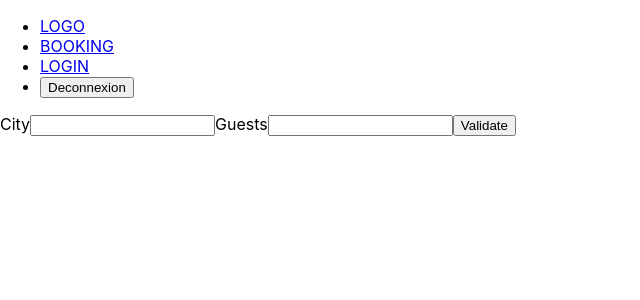
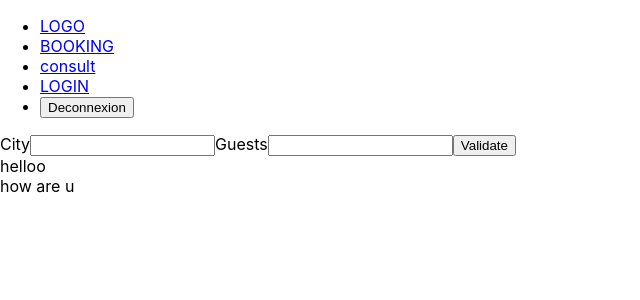
Before and after one commit to rapatte/airbnbfront, a React (Create React App) app: page /consult in a window 1280 px wide. Shown: the top 300 px of the page, without its empty margins (0-640 px from the left). Built offline with nearby package versions, Linux system fonts and the light colour scheme.

Commit message:
added consulte page

```diff
--- a/src/App.js
+++ b/src/App.js
@@ -8,6 +8,7 @@ import Login from './pages/Login';
 import Home from './pages/Home';
 import { appContext } from './store';
 import Bookings from './pages/Bookings';
+import Bookingconsulte from './pages/bookingconsulte/index.jsx';
 
 const PrivateRoute = ({ component: Component, ...rest }) => {
   const store = React.useContext(appContext);
@@ -27,6 +28,7 @@ function App() {
     <Switch>
       <Route exact path='/' component={ Home } />
       <Route exact path='/login' component={ Login } />
+      <Route exact path='/consult' component={ Bookingconsulte } />
       <PrivateRoute exact path='/bookings' component={Bookings} />
     </Switch>
   </Router>
--- a/src/assets/main.scss
+++ b/src/assets/main.scss
@@ -0,0 +1,10 @@
+$maincolor:rgb(255, 56, 92);
+$black: #000000;
+$white: #ffffff;
+$whitesmoke: #c8c8c8;
+$grey: #bbbbbb;
+
+
+main{
+    padding: 1%;
+}
--- /dev/null
+++ b/src/pages/bookingconsulte/index.jsx
@@ -0,0 +1,16 @@
+import React from 'react';
+import { withRouter } from 'react-router-dom';
+import './style.scss';
+
+function Bookingconsulte(props) {
+  return (
+        <main>
+          <section>
+            <div>helloo</div>
+            <div>how are u</div>
+          </section>
+        </main>
+  );
+}
+
+export default withRouter(Bookingconsulte);
--- a/src/pages/partials/Header/Nav.jsx
+++ b/src/pages/partials/Header/Nav.jsx
@@ -10,6 +10,7 @@ function Nav(props) {
     <ul>
       <li><Link to='/home'>LOGO</Link></li>
       <li><Link to='/bookings'>BOOKING</Link></li>
+      <li><Link to='/consult'>consult</Link></li>
       <li><Link to='/login'>LOGIN</Link></li>
       <li><button onClick={logout}>Deconnexion</button></li>
     </ul>
```
Also changed, not shown: src/main.scss (deleted, +0 -10 lines), src/pages/bookingconsulte/style.scss (added).
